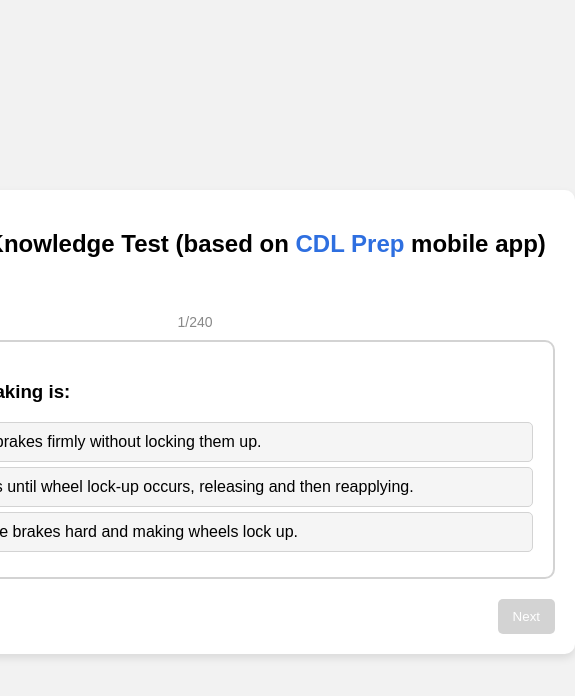
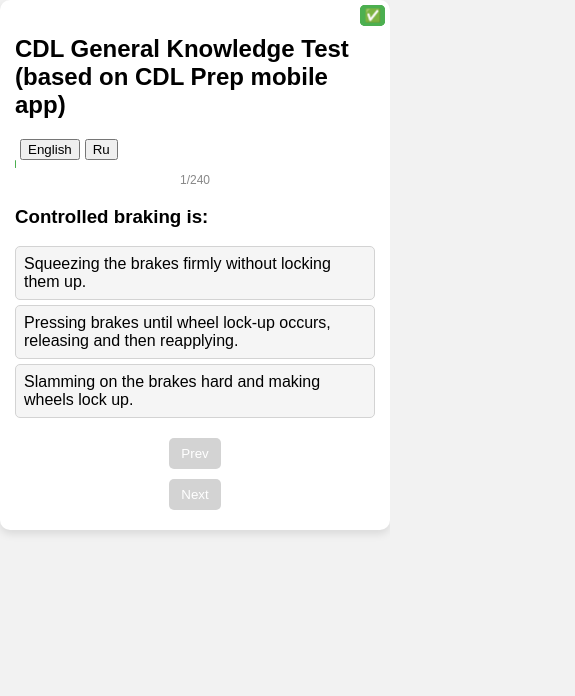
Before and after one commit to vodolserge/cdl-test, a React (Create React App) app: page / in a window 390 px wide. Shown: the top 696 px of the page, 575 px wide, since content can reach past the window. Built offline with nearby package versions, Linux system fonts and the light colour scheme.

Commit message:
# responsive ability - v1.5

```diff
--- a/src/App.css
+++ b/src/App.css
@@ -4,56 +4,26 @@ body {
   font-family: Arial, sans-serif;
   margin: 0;
   padding: 0;
-  display: flex;
-  justify-content: center;
-  align-items: center;
-  height: 100vh;
   background-color: #f2f2f2;
-}
-
-ul, ol {
-  list-style-type: none;
-  padding-left: 3px;
-}
-
-.app-title span {
-  color: #2e6fe0;
 }
 
 .app-container {
   background-color: white;
   border-radius: 10px;
   box-shadow: 0px 4px 8px rgba(0, 0, 0, 0.1);
-  padding: 20px;
-  width: 760px;
-  max-width: 100%;
+  padding: 15px;
+  width: 100%;
   box-sizing: border-box;
-}
-
-.question-container {
-  padding: 20px 20px 20px 40px;
-  border: 2px solid #d3d3d3;
-  border-radius: 10px;
-  margin-bottom: 20px;
-}
-
-.options-container {
-  margin-top: 10px;
 }
 
 .option {
   background-color: #f5f5f5;
   border: 1px solid #d3d3d3;
   border-radius: 5px;
-  padding: 10px;
+  padding: 8px;
   margin: 5px 0;
   cursor: pointer;
   transition: background-color 0.3s, color 0.3s, border-color 0.3s;
-  position: relative;
-}
-
-.option:hover {
-  background-color: #e0e0e0;
 }
 
 .selected.correct {
@@ -70,8 +40,9 @@ ul, ol {
 
 .button-container {
   display: flex;
-  justify-content: space-between;
-  margin-top: 20px;
+  flex-direction: column;
+  align-items: center;
+  margin-top: 15px;
 }
 
 .button {
@@ -79,13 +50,10 @@ ul, ol {
   color: white;
   border: none;
   border-radius: 5px;
-  padding: 10px 15px;
+  padding: 8px 12px;
+  margin: 5px;
   cursor: pointer;
   transition: background-color 0.3s;
-}
-
-.button:hover {
-  background-color: #45a049;
 }
 
 .button:disabled {
@@ -98,33 +66,33 @@ ul, ol {
 }
 
 .progress {
-  height: 10px;
+  height: 8px;
   background-color: #4caf50;
   border-radius: 5px;
 }
 
 .progress-text {
   margin-top: 5px;
-  font-size: 14px;
+  font-size: 12px;
   color: #888;
   text-align: center;
 }
 
 .explanation {
   margin-top: 10px;
-  font-size: 14px;
+  font-size: 12px;
   color: #555;
 }
 
 .explanation-button {
   position: absolute;
   top: 5px;
-  right: 664px;
+  right: 5px;
   background-color: #4caf50;
   color: white;
   border: none;
   border-radius: 5px;
-  padding: 4px 5px;
+  padding: 3px 4px;
   cursor: pointer;
   transition: background-color 0.3s;
 }
@@ -138,7 +106,7 @@ ul, ol {
 }
 
 .words-list {
-  font-size: 14px;
+  font-size: 12px;
   color: #605555;
   font-weight: bold;
 }
@@ -146,3 +114,34 @@ ul, ol {
 .language-toggle button {
   margin-left: 5px;
 }
+
+/* Медиа-запрос для iPhone 7 и подобных */
+@media (max-width: 375px) {
+  .app-container {
+    padding: 10px;
+  }
+
+  .option {
+    padding: 6px;
+    font-size: 10px;
+  }
+
+  .button {
+    padding: 6px 10px;
+    font-size: 10px;
+  }
+
+  .progress-text,
+  .explanation {
+    font-size: 10px;
+  }
+
+  .explanation-button {
+    padding: 2px 3px;
+    font-size: 8px;
+  }
+
+  .words-list {
+    font-size: 10px;
+  }
+}
```
